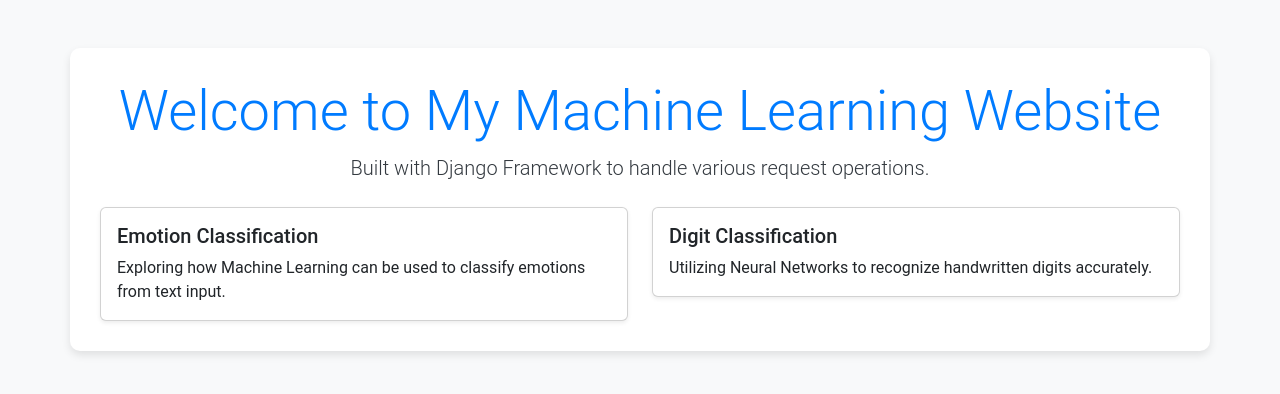
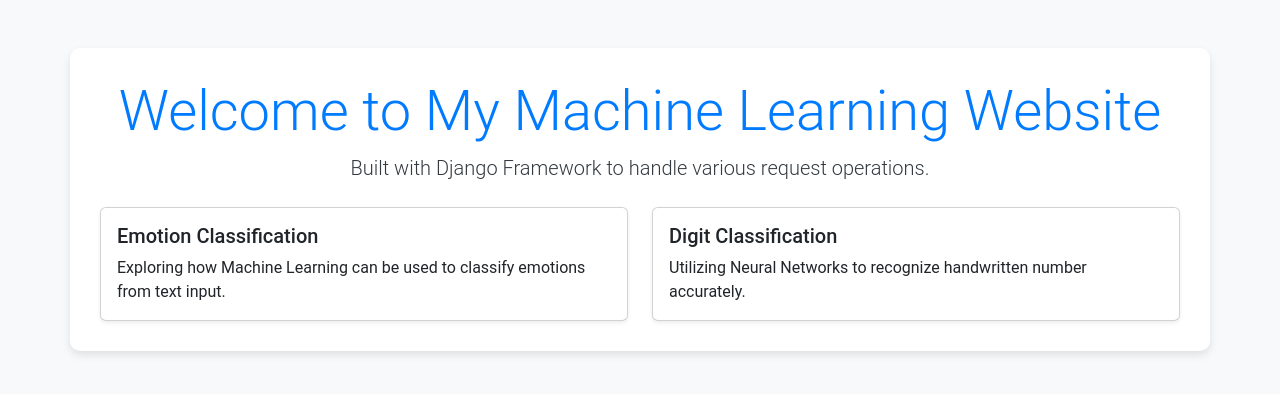
Before and after one commit to chaau568/Machine-Learning-Project, a Django app: page / in a window 1280 px wide. Shown: the part 56-450 px from the top of the page. Run offline with Django 5.2, Linux system fonts and the light colour scheme.

Commit message:
Update home.html

```diff
--- a/myapp/templates/home.html
+++ b/myapp/templates/home.html
@@ -26,7 +26,7 @@
         <div class="card-body">
           <h5 class="card-title">Digit Classification</h5>
           <p class="card-text">
-            Utilizing Neural Networks to recognize handwritten digits
+            Utilizing Neural Networks to recognize handwritten number
             accurately.
           </p>
         </div>
```
